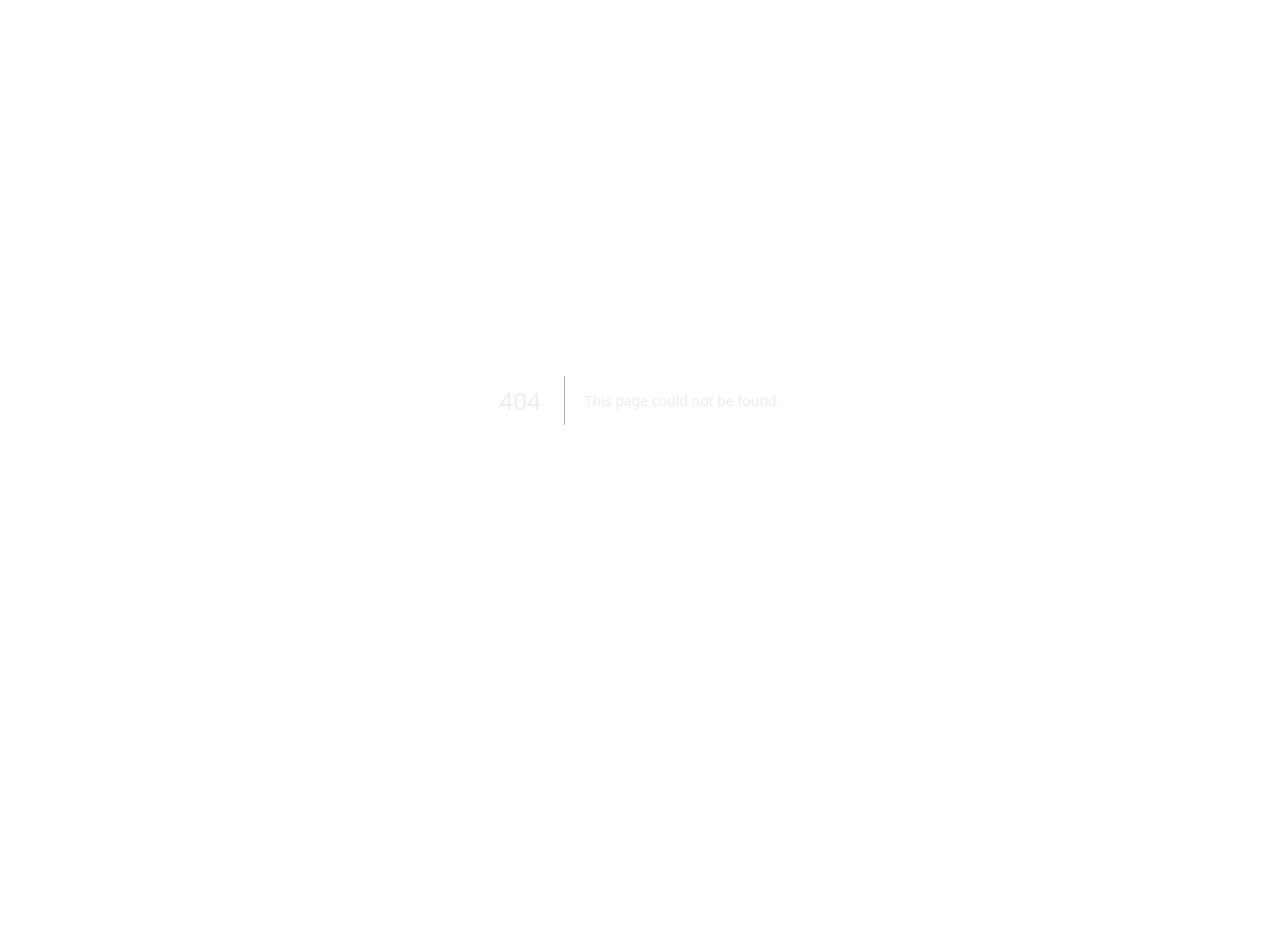
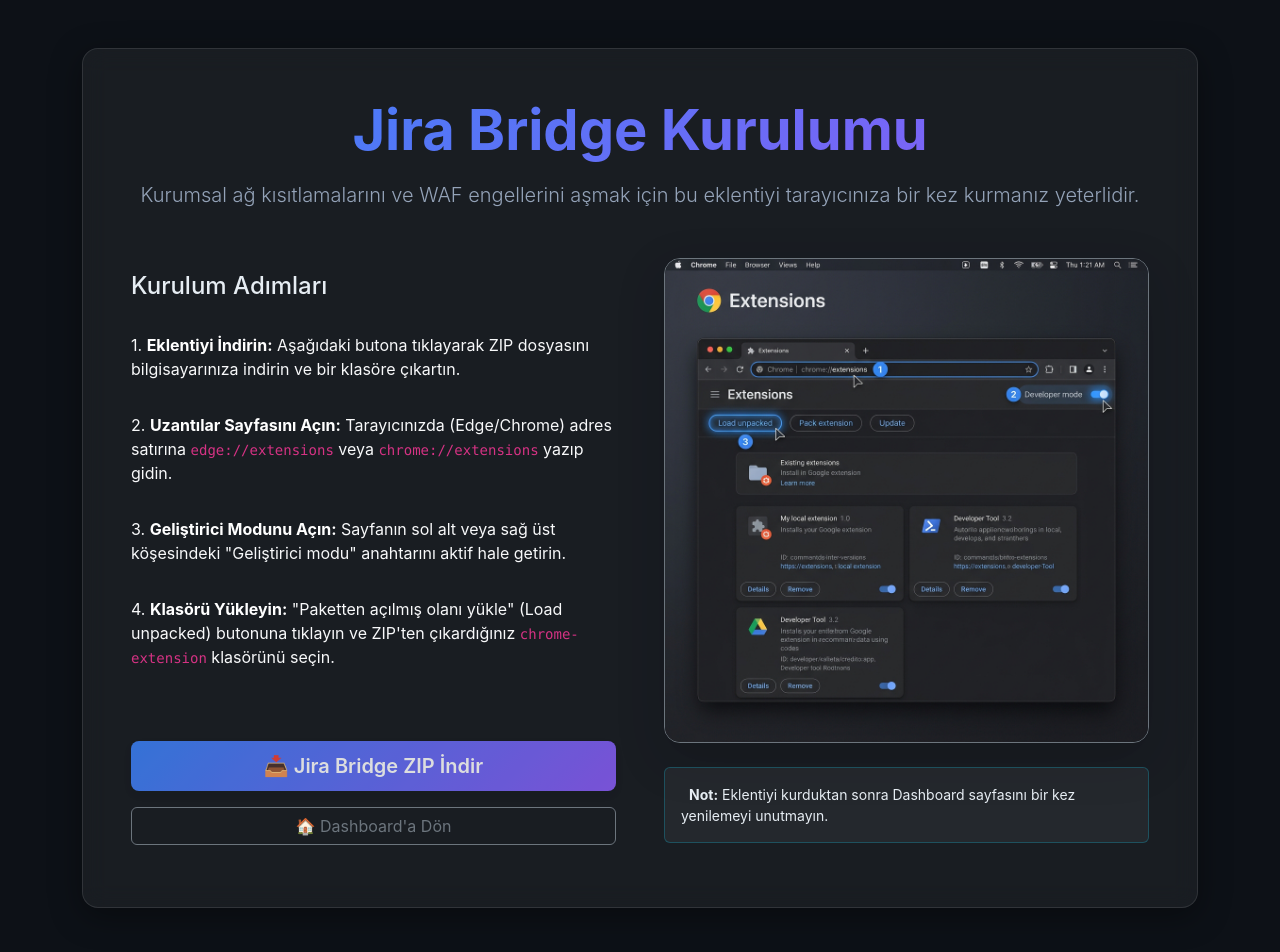
Before and after one commit to ilawcode/focusonccsi, a Next.js app: page /setup in a window 1280 px wide. Before the commit this address had no page. Shown: the top 952 px of the page. Before the commit the page ends 800 px from the top, so only its background shows below. Built offline with nearby package versions, Linux system fonts and the light colour scheme.

Commit message:
feat: add extension download and setup guide page

```diff
--- /dev/null
+++ b/src/app/setup/page.tsx
@@ -0,0 +1,73 @@
+"use client";
+
+import Link from "next/link";
+import Image from "next/image";
+
+export default function SetupPage() {
+  return (
+    <div className="container py-5 min-vh-100 d-flex flex-column align-items-center">
+      <div className="glass-panel p-5 max-w-800 w-100">
+        <div className="text-center mb-5">
+          <h1 className="display-4 gradient-text fw-bold mb-3">Jira Bridge Kurulumu</h1>
+          <p className="lead text-muted">
+            Kurumsal ağ kısıtlamalarını ve WAF engellerini aşmak için bu eklentiyi tarayıcınıza bir kez kurmanız yeterlidir.
+          </p>
+        </div>
+
+        <div className="row g-5 align-items-center">
+          <div className="col-lg-6">
+            <h3 className="h4 mb-4 text-accent">Kurulum Adımları</h3>
+            <ol className="list-group list-group-numbered border-0 bg-transparent">
+              <li className="list-group-item bg-transparent text-light border-0 px-0 mb-3">
+                <strong className="text-white">Eklentiyi İndirin:</strong> Aşağıdaki butona tıklayarak ZIP dosyasını bilgisayarınıza indirin ve bir klasöre çıkartın.
+              </li>
+              <li className="list-group-item bg-transparent text-light border-0 px-0 mb-3">
+                <strong className="text-white">Uzantılar Sayfasını Açın:</strong> Tarayıcınızda (Edge/Chrome) adres satırına <code>edge://extensions</code> veya <code>chrome://extensions</code> yazıp gidin.
+              </li>
+              <li className="list-group-item bg-transparent text-light border-0 px-0 mb-3">
+                <strong className="text-white">Geliştirici Modunu Açın:</strong> Sayfanın sol alt veya sağ üst köşesindeki "Geliştirici modu" anahtarını aktif hale getirin.
+              </li>
+              <li className="list-group-item bg-transparent text-light border-0 px-0 mb-3">
+                <strong className="text-white">Klasörü Yükleyin:</strong> "Paketten açılmış olanı yükle" (Load unpacked) butonuna tıklayın ve ZIP'ten çıkardığınız <code>chrome-extension</code> klasörünü seçin.
+              </li>
+            </ol>
+
+            <div className="mt-5 d-grid gap-3">
+              <a
+                href="/focusonccsi-bridge.zip"
+                className="btn btn-premium btn-lg"
+                download
+              >
+                📥 Jira Bridge ZIP İndir
+              </a>
+              <Link href="/dashboard" className="btn btn-outline-secondary">
+                🏠 Dashboard'a Dön
+              </Link>
+            </div>
+          </div>
+
+          <div className="col-lg-6">
+            <div className="rounded-4 overflow-hidden border border-secondary shadow-lg">
+              <Image
+                src="/setup-guide.png"
+                alt="Extension Setup Guide"
+                width={800}
+                height={800}
+                layout="responsive"
+                className="img-fluid"
+              />
+            </div>
+            <div className="alert alert-info mt-4 bg-opacity-10 border-info border-opacity-25 small">
+              <i className="bi bi-info-circle me-2"></i>
+              <strong>Not:</strong> Eklentiyi kurduktan sonra Dashboard sayfasını bir kez yenilemeyi unutmayın.
+            </div>
+          </div>
+        </div>
+      </div>
+
+      <footer className="mt-5 text-muted small">
+        &copy; 2026 FocusOnCCSI - Powering Waterfall Efficiency
+      </footer>
+    </div>
+  );
+}
```
Also changed, not shown: src/components/ProfileModal.tsx (+19 -0 lines), public/setup-guide.png (added), 1 other file (tests, documents, lock files or other folders).
